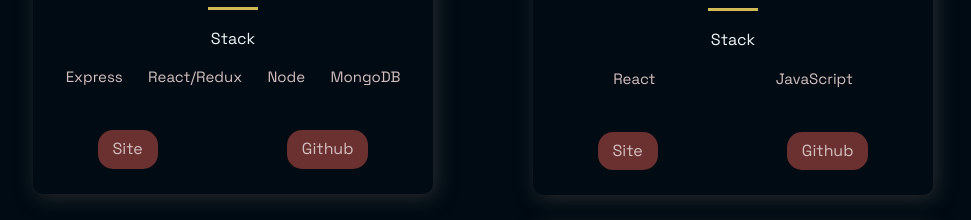
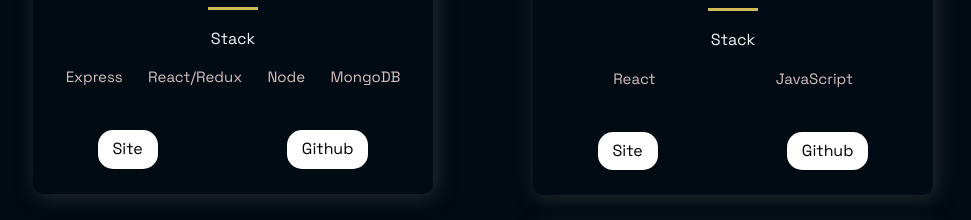
Before and after one commit to iamwangziwei/personal-portfolio, a Next.js app: page / in a window 1280 px wide. Shown: the part 1320-1540 px from the top of the page, without its empty margins (157-1128 px from the left). Built offline with nearby package versions, Linux system fonts and the light colour scheme.

Commit message:
modify button

```diff
--- a/src/components/Projects/ProjectsStyles.js
+++ b/src/components/Projects/ProjectsStyles.js
@@ -1,11 +1,11 @@
-import styled from 'styled-components';
+import styled from "styled-components";
 
 export const Img = styled.img`
-  width:100%;
-  height:100%;
+  width: 100%;
+  height: 100%;
   object-fit: cover;
   overflow: hidden;
-`
+`;
 
 export const GridContainer = styled.section`
   display: grid;
@@ -20,8 +20,7 @@ row-gap: 3rem;
     padding: 2rem;
     padding-bottom: 0;
   }
-
-`
+`;
 export const BlogCard = styled.div`
   border-radius: 10px;
   box-shadow: 3px 3px 20px rgba(80, 78, 78, 0.5);
@@ -35,16 +34,14 @@ export const TitleContent = styled.div`
   text-align: center;
   z-index: 20;
   width: 100%;
-
 `;
-
 
 export const HeaderThree = styled.h3`
   font-weight: 500;
   letter-spacing: 2px;
   color: #9cc9e3;
-  padding: .5rem 0;
-  font-size: ${(props) => props.title ? '3rem' : '2rem'};
+  padding: 0.5rem 0;
+  font-size: ${(props) => (props.title ? "3rem" : "2rem")};
 `;
 
 export const Hr = styled.hr`
@@ -59,12 +56,11 @@ export const Intro = styled.div`
   width: 170px;
   margin: 0 auto;
   color: #dce3e7;
-  font-family: 'Droid Serif', serif;
+  font-family: "Droid Serif", serif;
   font-size: 13px;
   font-style: italic;
   line-height: 18px;
 `;
-
 
 export const CardInfo = styled.p`
   width: 100%;
@@ -74,11 +70,9 @@ export const CardInfo = styled.p`
   line-height: 24px;
   text-align: justify;
   @media ${(props) => props.theme.breakpoints.sm} {
-    padding:.3rem
-
+    padding: 0.3rem;
   }
 `;
-
 
 export const UtilityList = styled.ul`
   list-style-type: none;
@@ -89,15 +83,14 @@ export const UtilityList = styled.ul`
 `;
 
 export const ExternalLinks = styled.a`
-color:#d4c0c0;
+  color: #000000;
   font-size: 1.6rem;
-padding:1rem 1.5rem;
-background: #6b3030;
+  padding: 1rem 1.5rem;
+  background: #ffffff;
   border-radius: 15px;
   transition: 0.5s;
-&:hover{
-  background: #801414;
-
+  &:hover {
+    background: #d3d3d3;
   }
 `;
 
@@ -105,8 +98,8 @@ export const TagList = styled.ul`
   display: flex;
   justify-content: space-around;
   padding: 2rem;
-`
+`;
 export const Tag = styled.li`
   color: #d8bfbf;
   font-size: 1.5rem;
-`
+`;
```
Lines whose indentation alone changed are shown as unchanged.
